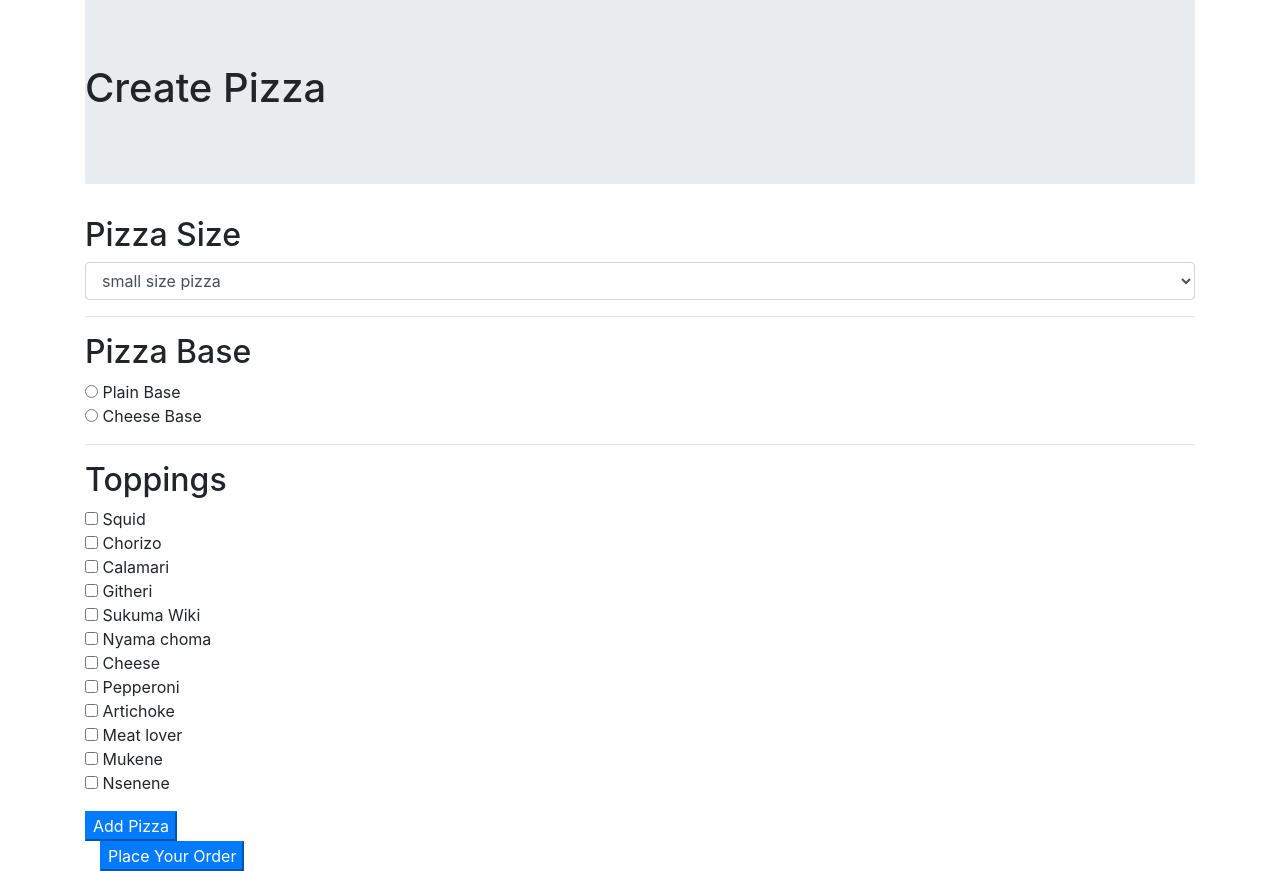
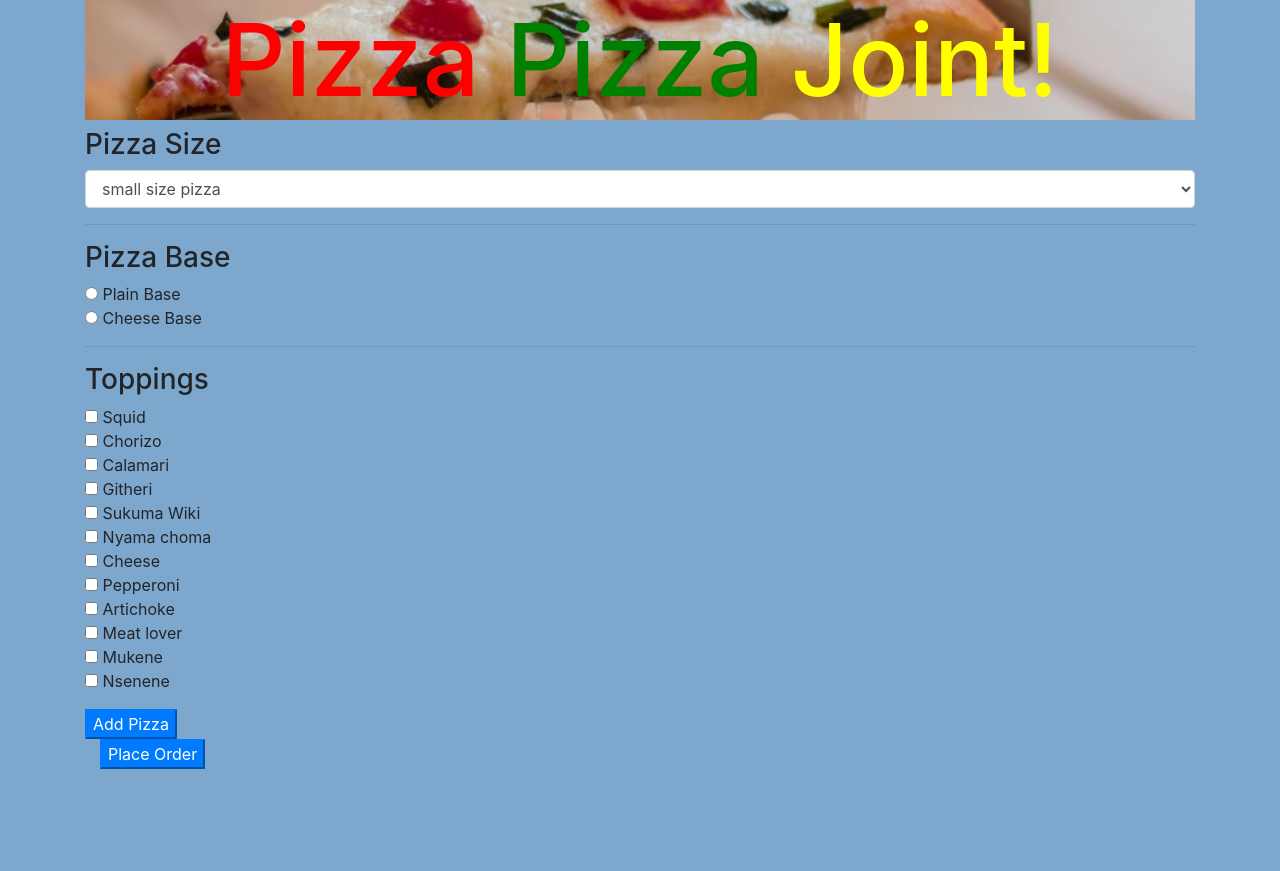
Before and after one commit to SNulu/Order-Pizza, a plain HTML site: page index.html in a window 1280 px wide. After the commit the page ends 800 px from the top, so only its background shows below. Drawn offline with nearby package versions, Linux system fonts and the light colour scheme.

Commit message:
add pizza img, hero-image, add css style.

```diff
--- a/css/styles.css
+++ b/css/styles.css
@@ -0,0 +1,22 @@
+.hero-image {
+  background-image: linear-gradient(rgba(0, 0, 0, 0.1), rgba(0, 0, 0, 0.1)), url(../img/pizza.jpeg);
+  height: 100%;
+  background-position: center;
+  background-repeat: no-repeat;
+  background-size: cover;
+  position: relative;
+}
+.hero-text {
+  color: yellow;
+   text-align: center;
+}
+
+
+.jumbotron{
+  margin-top: 100px;
+  padding: 100px;
+}
+
+body {
+    height: 100%;
+    background-color: #7ea7ce;
--- a/index.html
+++ b/index.html
@@ -11,14 +11,15 @@
 
   <body>
     <div class="container">
-      <div class="jumbotron jumbotron-fluid">
-        <h1>Create Pizza</h1>
+      <div class="hero-image">
+        <div class="hero-text">
+          <h1 style="font-size:100px"><span style="color:Red">Pizza</span> <span style="color:Green">Pizza</span> Joint!</h1>
+        </div>
       </div>
       <div id="pizza-create">
         <form id="new-pizza">
           <div class="form-group">
-
-            <h2>Pizza Size</h2>
+            <h3>Pizza Size</h3>
               <select class="form-control" id="pizzaSize">
                 <option value="small">small size pizza</option>
                 <option value="medium">medium size pizza</option>
@@ -30,7 +31,7 @@
           <hr />
 
           <div class="form-group">
-            <h2>Pizza Base</h2>
+            <h3>Pizza Base</h3>
             <input type="radio" name="pizza-base" value="plain base"> Plain Base<br>
             <input type="radio" name="pizza-base" value="cheese base"> Cheese Base<br>
           </div>
@@ -38,7 +39,7 @@
           <hr />
 
           <div class="form-group">
-            <h2>Toppings</h2>
+            <h3>Toppings</h3>
             <input type="checkbox" name="toppings" value="Squid"> Squid<br>
             <input type="checkbox" name="toppings" value="Chorizo"> Chorizo<br>
             <input type="checkbox" name="toppings" value="Calamari"> Calamari<br>
@@ -53,12 +54,14 @@
             <input type="checkbox" name="toppings" value="Nsenene"> Nsenene<br>
             <!-- <input type="submit" value="Submit"> -->
           </div>
+
           <button type="submit" class="btn-primary">Add Pizza</button>
+
         </form>
       </div>
       <div id="show-pizzaDetials" class="col-md-6">
         <span id="orderDetails"></span>
-        <button id="place-order" class="btn-primary">Place Your Order</button>
+        <button id="place-order" class="btn-primary">Place Order</button>
       </div>
   </body>
 </html>
```
Also changed, not shown: img/pizza.jpeg (added).
